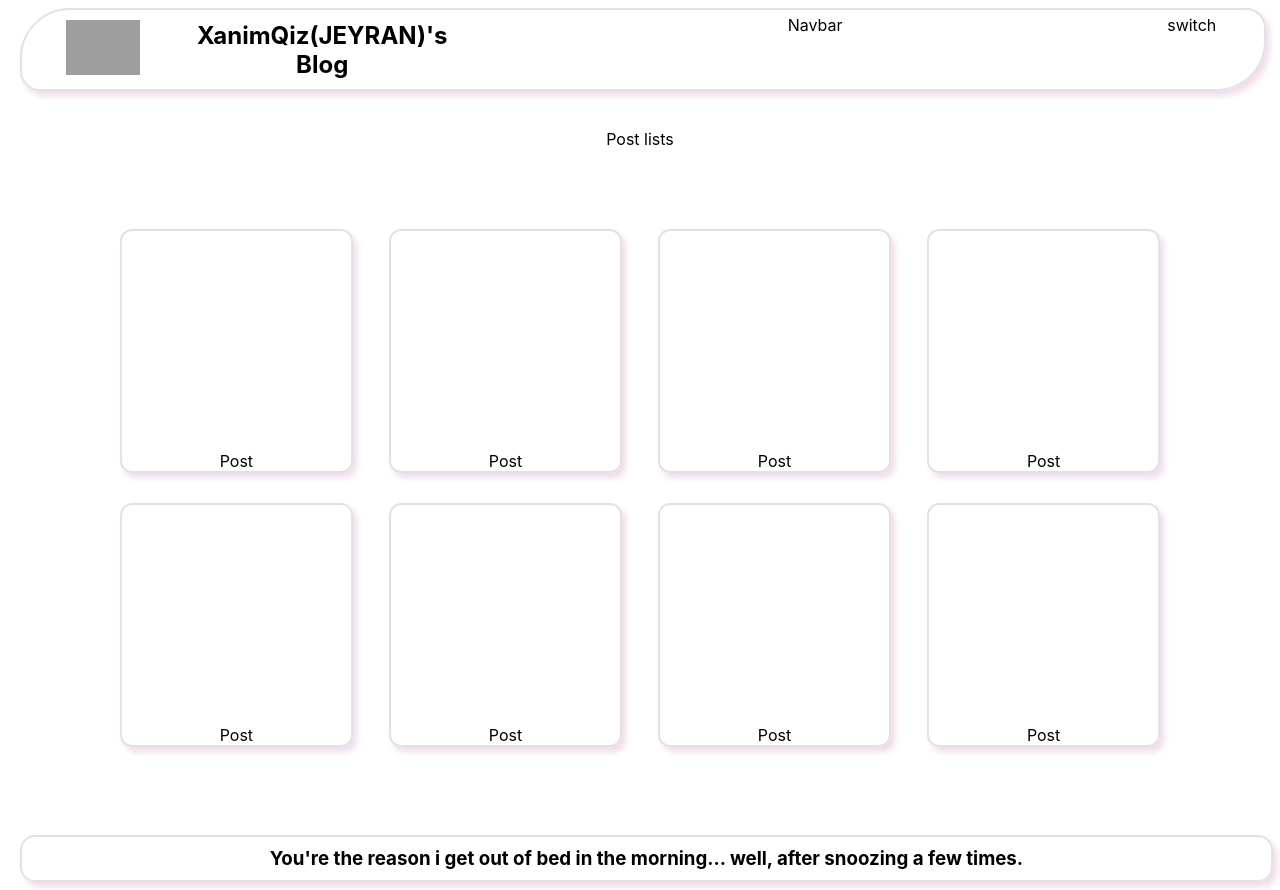
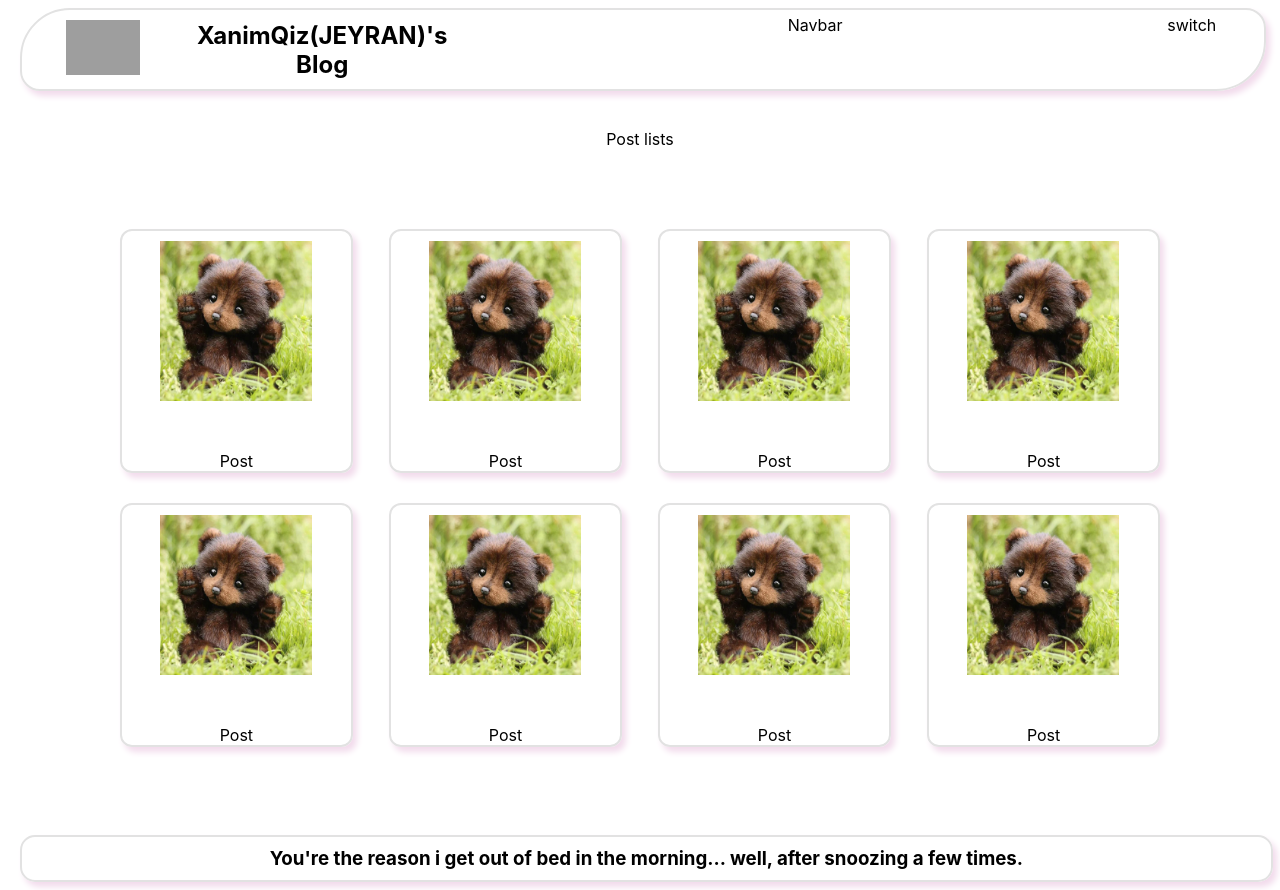
Before and after one commit to zahraRostami1999/blog-app, a React (Create React App) app: page / in a window 1280 px wide. Built offline with nearby package versions, Linux system fonts and the light colour scheme; grey boxes are pictures that could not be loaded.

Commit message:
add image for post's cover

```diff
--- a/src/Components/post/Post.jsx
+++ b/src/Components/post/Post.jsx
@@ -4,7 +4,9 @@ import cover1 from './../../assets/image/post1.png';
 function Post(){
     return(
         <div className={styled.postWrapper}>
-            <div className={styled.postImg}></div>
+            <div className={styled.postImg}>
+                <img src={cover1} alt="cover" />
+            </div>
             <div className={styled.postTitle}>Post</div>
         </div>
     );
```
